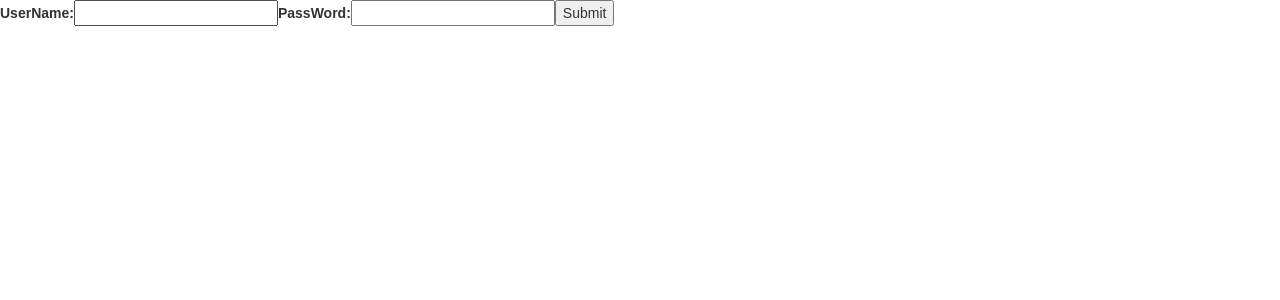
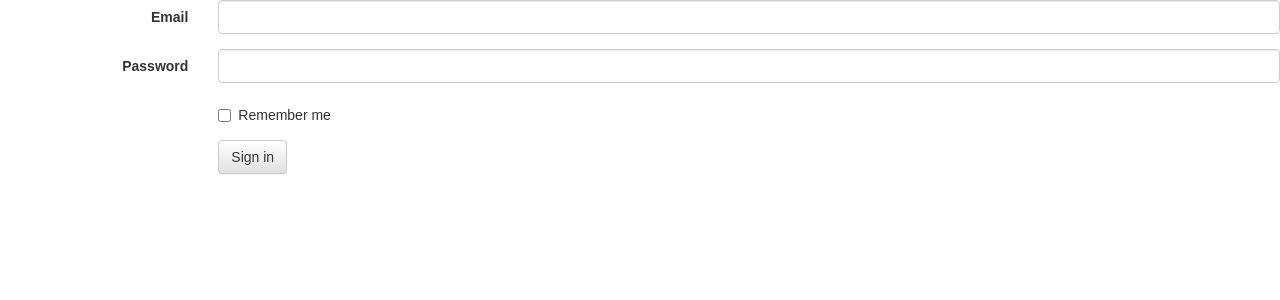
Before and after one commit to cd871127/pdc-fd, a React (Create React App) app: page / in a window 1280 px wide. Shown: the top 300 px of the page. Built offline with nearby package versions, Linux system fonts and the light colour scheme; the HTML template or start-up script is replaced by a standard one.

Commit message:
auto commit

```diff
--- a/src/learn/nameForm.js
+++ b/src/learn/nameForm.js
@@ -1,4 +1,4 @@
-import React, { Component } from 'react';
+import React, {Component} from 'react';
 import '../App.css';
 class NameForm extends React.Component {
     constructor(props) {
@@ -24,9 +24,9 @@ class NameForm extends React.Component {
             <form onSubmit={this.handleSubmit}>
                 <label>
                     Name:
-                    <input type="text" value={this.state.value} onChange={this.handleChange} />
+                    <input type="text" value={this.state.value} onChange={this.handleChange}/>
                 </label>
-                <input type="submit" value="Submit" />
+                <input type="submit" value="Submit"/>
             </form>
         );
     }
--- a/src/login/LoginComponent.js
+++ b/src/login/LoginComponent.js
@@ -1,64 +1,104 @@
-import React, { Component } from 'react';
+import React, {Component} from 'react';
 import '../App.css';
 
-class LoginForm extends Component
-{
+class LoginForm extends Component {
     constructor(props) {
         super(props);
         this.state = {userName: '', passWord: ''};
-        this.handleChange = this.handleChange.bind(this);
         this.handleSubmit = this.handleSubmit.bind(this);
+        this.handleChangePassWord = this.handleChangePassWord.bind(this);
+        this.handleChangeUserName = this.handleChangeUserName.bind(this);
     }
 
-    handleChange(event) {
-        const target = event.target;
-        const name = target.name;
-        this.setState({[name]: event.target.value});
+    handleChangePassWord(newPassWord) {
+        this.setState({passWord: newPassWord});
+    }
+
+    handleChangeUserName(newUserName) {
+        this.setState({userName: newUserName});
     }
 
     handleSubmit(event) {
-        alert('userName: ' + this.state.userName+'\n password: '+ this.state.passWord);
+        alert('userName: ' + this.state.userName + '\n password: ' + this.state.passWord);
 
         event.preventDefault();
     }
 
     render() {
         return (
-            <form onSubmit={this.handleSubmit}>
-                {/*<label>*/}
-                    {/*UserName:*/}
-                    {/*<input name="userName" type="text" value={this.state.value} onChange={this.handleChange} />*/}
-                {/*</label>*/}
-                <UserNameLabel name="userName"/>
-                <label>
-                    PassWord:
-                    <input name="passWord" type="password" value={this.state.value} onChange={this.handleChange} />
-                </label>
-                <input type="submit" value="Submit" />
+
+            <form onSubmit={this.handleSubmit} className="form-horizontal" role="form">
+                <div className="form-group">
+                    <label htmlFor="username" className="col-sm-2 control-label">Email</label>
+                    <div className="col-sm-10">
+                        <UserNameInput id="username" className="form-control"
+                                       handleInputChange={this.handleChangeUserName}/>
+                    </div>
+                </div>
+                <div className="form-group">
+                    <label htmlFor="password" className="col-sm-2 control-label">Password</label>
+                    <div className="col-sm-10">
+                        <PassWordInput id="password" className="form-control"
+                                       handleInputChange={this.handleChangePassWord}/>
+                    </div>
+                </div>
+                <div className="form-group">
+                    <div className="col-sm-offset-2 col-sm-10">
+                        <div className="checkbox">
+                            <label><input type="checkbox"/>Remember me</label>
+                        </div>
+                    </div>
+                </div>
+                <div className="form-group">
+                    <div className="col-sm-offset-2 col-sm-10">
+                        <button type="submit" className="btn btn-default">Sign in</button>
+                    </div>
+                </div>
             </form>
+
+            // <form onSubmit={this.handleSubmit} className="form-horizontal">
+            //     <label>
+            //         UserName:
+            //     </label>
+            //     <UserNameInput handleInputChange={this.handleChangeUserName}/>
+            //
+            //     <label>
+            //         PassWord:
+            //     </label>
+            //     <PassWordInput handleInputChange={this.handleChangePassWord}/>
+            //     <input type="submit" value="登录"/>
+            //
+            // </form>
         );
     }
 }
 
-class UserNameLabel extends Component
-{
+class LoginInput extends Component {
     constructor(props) {
         super(props);
-        this.state = {userName: ''};
-
         this.handleChange = this.handleChange.bind(this);
     }
-    handleChange(event) {
-        this.setState({userName: event.target.value});
-    }
-    render() {
-    return (
-        <label>
-            UserName:
-            <input name="userName" type="text" value={this.state.userName} onChange={this.handleChange} />
-        </label>
-    );
+
+    handleChange(e) {
+        this.props.handleInputChange(e.target.value);
     }
 }
 
+class UserNameInput extends LoginInput {
+    render() {
+        return (
+            <input type="text" id={this.props.id} className={this.props.className} onChange={this.handleChange}/>
+        );
+    }
+}
+
+class PassWordInput extends LoginInput {
+    render() {
+        return (
+            <input type="password" id={this.props.id} className={this.props.className} onChange={this.handleChange}/>
+        );
+    }
+}
+
+
 export {LoginForm};
```
